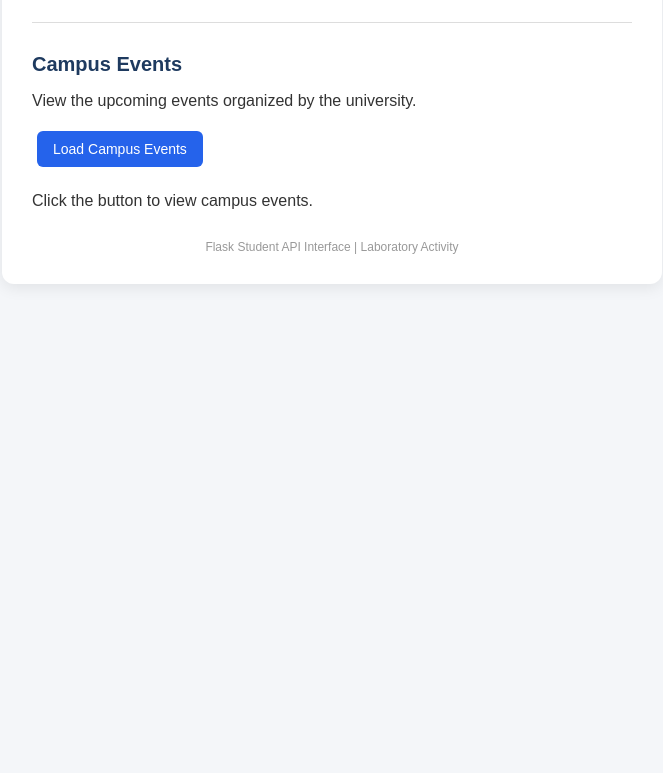
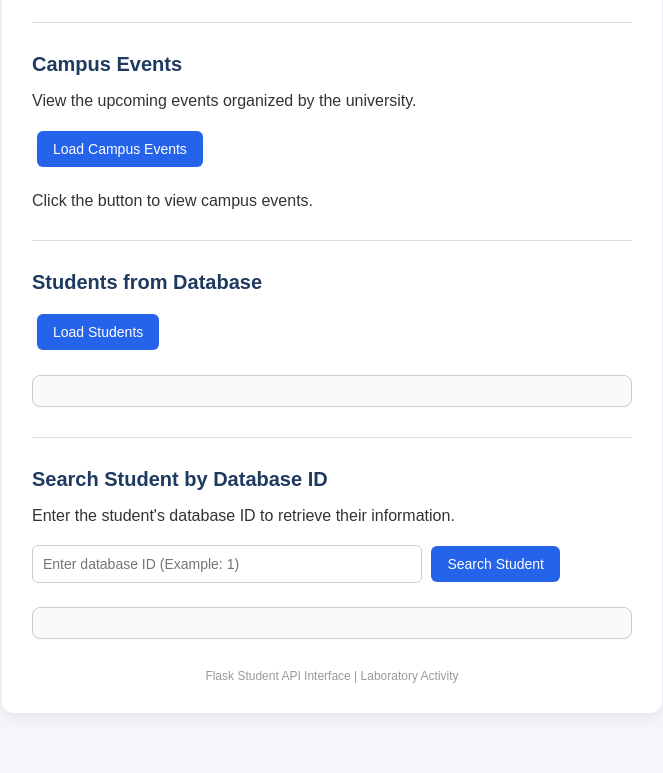
Before and after one commit to limosfretz-cpu/fretzlimos, a Flask app: page / in a window 1280 px wide. Shown: the part 620-1393 px from the top of the page, without its empty margins (308-971 px from the left). Before the commit the page ends 905 px from the top, so only its background shows below. Run offline with Flask 3, Linux system fonts and the light colour scheme.

Commit message:
Integrate SQLite database with Flask API

```diff
--- a/app.py
+++ b/app.py
@@ -1,14 +1,23 @@
-
+import sqlite3
 from flask import Flask, jsonify, request, render_template
 
 app = Flask(__name__)
 
 
+# DATABASE CONNECTION
+def get_db_connection():
+    conn = sqlite3.connect('students.db')
+    conn.row_factory = sqlite3.Row
+    return conn
+
+
+# HOME PAGE
 @app.route('/')
 def home():
     return render_template('index.html')
 
 
+# EXISTING STUDENT ENDPOINT
 @app.route('/student')
 def get_student():
     return jsonify({
@@ -20,6 +29,7 @@ def get_student():
     })
 
 
+# EXISTING GREETING ENDPOINT
 @app.route('/hello')
 def say_hello():
     name = request.args.get('name', 'Student')
@@ -28,7 +38,41 @@ def say_hello():
     })
 
 
-# NEW ENDPOINT 1: Campus Events
+# DATABASE ENDPOINT: ALL STUDENTS
+@app.route('/students')
+def get_students():
+    conn = get_db_connection()
+
+    students = conn.execute(
+        'SELECT * FROM students'
+    ).fetchall()
+
+    conn.close()
+
+    return jsonify([dict(student) for student in students])
+
+
+# DATABASE ENDPOINT: STUDENT BY DATABASE ID
+@app.route('/students/<int:id>')
+def get_student_by_id(id):
+    conn = get_db_connection()
+
+    student = conn.execute(
+        'SELECT * FROM students WHERE id = ?',
+        (id,)
+    ).fetchone()
+
+    conn.close()
+
+    if student is None:
+        return jsonify({
+            "error": "Student not found"
+        }), 404
+
+    return jsonify(dict(student))
+
+
+# CUSTOM ENDPOINT 1: CAMPUS EVENTS
 @app.route('/campus-events')
 def get_campus_events():
     return jsonify({
@@ -58,7 +102,7 @@ def get_campus_events():
     })
 
 
-# NEW ENDPOINT 2: Course Information
+# CUSTOM ENDPOINT 2: COURSE INFORMATION
 @app.route('/course-info/<course_code>')
 def get_course_info(course_code):
 
--- a/templates/index.html
+++ b/templates/index.html
@@ -1,4 +1,3 @@
-
 <!DOCTYPE html>
 <html lang="en">
 <head>
@@ -125,6 +124,23 @@
             margin-top: 20px;
         }
 
+        #studentList,
+        #studentByIdResult {
+            margin-top: 20px;
+            padding: 15px;
+            border: 1px solid #cccccc;
+            border-radius: 8px;
+            background-color: #f9fafb;
+        }
+
+        #studentList p,
+        #studentByIdResult p {
+            padding: 10px;
+            margin: 5px 0;
+            border-bottom: 1px solid #e5e7eb;
+            font-size: 14px;
+        }
+
         hr {
             border: none;
             border-top: 1px solid #ddd;
@@ -228,6 +244,49 @@
             <div id="eventsResult">
                 <p>Click the button to view campus events.</p>
             </div>
+
+        </div>
+
+
+        <hr>
+
+
+        <!-- STUDENTS FROM DATABASE -->
+        <div class="section">
+
+            <h2>Students from Database</h2>
+
+            <button onclick="loadStudents()">
+                Load Students
+            </button>
+
+            <div id="studentList"></div>
+
+        </div>
+
+
+        <hr>
+
+
+        <!-- SEARCH STUDENT BY DATABASE ID -->
+        <div class="section">
+
+            <h2>Search Student by Database ID</h2>
+
+            <p>Enter the student's database ID to retrieve their information.</p>
+
+            <input
+                type="number"
+                id="studentIdInput"
+                placeholder="Enter database ID (Example: 1)"
+                min="1"
+            >
+
+            <button onclick="loadStudentById()">
+                Search Student
+            </button>
+
+            <div id="studentByIdResult"></div>
 
         </div>
 
@@ -376,6 +435,93 @@
                 });
         }
 
+
+        // LOAD STUDENTS FROM DATABASE
+        function loadStudents() {
+
+            const studentList = document.getElementById('studentList');
+
+            studentList.innerHTML = '<p>Loading student records...</p>';
+
+            fetch('/students')
+                .then(response => {
+                    if (!response.ok) {
+                        throw new Error('Failed to retrieve student records.');
+                    }
+
+                    return response.json();
+                })
+                .then(data => {
+
+                    let output = '';
+
+                    if (data.length === 0) {
+                        studentList.innerHTML = '<p>No student records found.</p>';
+                        return;
+                    }
+
+                    data.forEach(student => {
+                        output +=
+                            '<p>' +
+                            '<b>Database ID: ' + student.id + '</b> | ' +
+                            '<b>' + student.student_id + '</b> - ' +
+                            student.name + ' | ' +
+                            student.program + ' | Year ' +
+                            student.year + ' | Section ' +
+                            student.section +
+                            '</p>';
+                    });
+
+                    studentList.innerHTML = output;
+                })
+                .catch(error => {
+                    studentList.innerHTML =
+                        '<p>Unable to retrieve student records.</p>';
+                });
+        }
+
+
+        // LOAD STUDENT BY DATABASE ID
+        function loadStudentById() {
+
+            const id = document.getElementById('studentIdInput').value.trim();
+            const result = document.getElementById('studentByIdResult');
+
+            if (id === '' || !Number.isInteger(Number(id)) || Number(id) < 1) {
+                result.innerHTML = '<p>Please enter a valid database ID.</p>';
+                return;
+            }
+
+            result.innerHTML = '<p>Searching for student...</p>';
+
+            fetch('/students/' + encodeURIComponent(id))
+                .then(response => {
+                    if (!response.ok) {
+                        if (response.status === 404) {
+                            throw new Error('Student not found.');
+                        }
+
+                        throw new Error('Unable to retrieve student information.');
+                    }
+
+                    return response.json();
+                })
+                .then(student => {
+
+                    result.innerHTML =
+                        '<p><b>Database ID:</b> ' + student.id + '</p>' +
+                        '<p><b>Student ID:</b> ' + student.student_id + '</p>' +
+                        '<p><b>Name:</b> ' + student.name + '</p>' +
+                        '<p><b>Program:</b> ' + student.program + '</p>' +
+                        '<p><b>Year:</b> ' + student.year + '</p>' +
+                        '<p><b>Section:</b> ' + student.section + '</p>';
+
+                })
+                .catch(error => {
+                    result.innerHTML = '<p>' + error.message + '</p>';
+                });
+        }
+
     </script>
 
 </body>
```
Also changed, not shown: init_db.py (added, +37 -0 lines), students.db (added).
